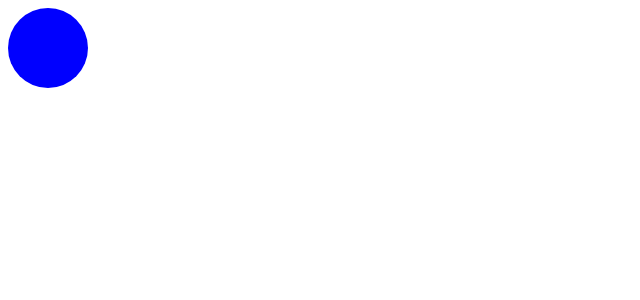
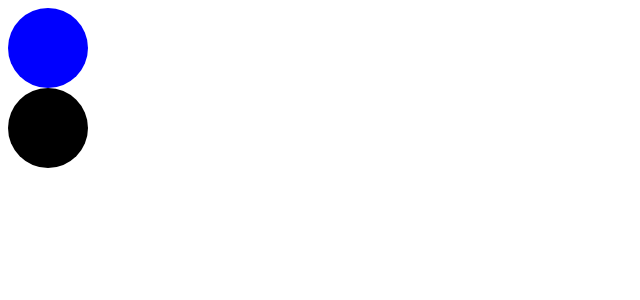
Before and after one commit to GodChiken/fast-campus-react, a React (Create React App) app: page / in a window 1280 px wide. Shown: the top 300 px of the page, without its empty margins (0-640 px from the left). Built offline with nearby package versions, Linux system fonts and the light colour scheme.

Commit message:
30. styledComponent - props 전달 체크

```diff
--- a/src/style/styledcomponent/App.js
+++ b/src/style/styledcomponent/App.js
@@ -9,5 +9,8 @@ const Circle = styled.div`
 `;
 
 export default function App() {
-    return <Circle color="blue"/>;
+    return <>
+        <Circle color="blue"/>
+        <Circle />
+        </>;
 }
```
